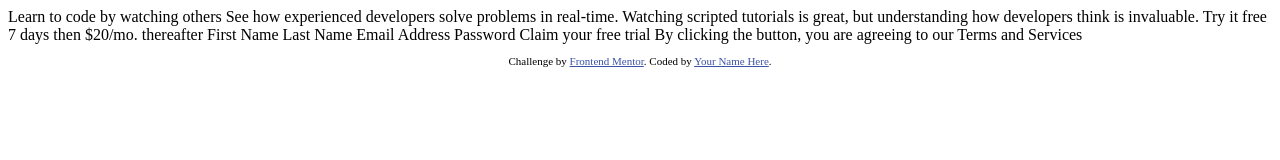
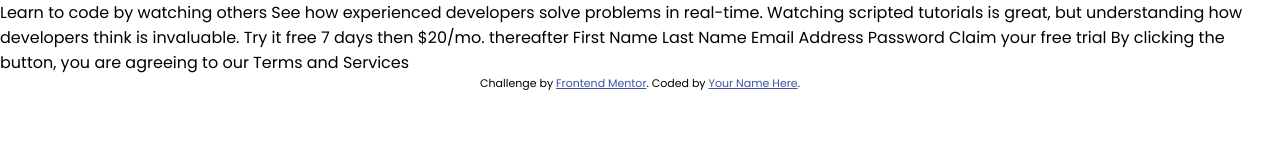
Before and after one commit to sreehariv-code/intro-component-with-signup-form, a plain HTML site: page index.html in a window 1280 px wide. Drawn offline with Linux system fonts and the light colour scheme.

Commit message:
added contents

```diff
--- a/index.html
+++ b/index.html
@@ -1,19 +1,29 @@
 <!DOCTYPE html>
 <html lang="en">
+
 <head>
   <meta charset="UTF-8">
-  <meta name="viewport" content="width=device-width, initial-scale=1.0"> <!-- displays site properly based on user's device -->
+  <meta name="viewport" content="width=device-width, initial-scale=1.0">
+  <!-- displays site properly based on user's device -->
 
   <link rel="icon" type="image/png" sizes="32x32" href="./images/favicon-32x32.png">
-
+  <link rel="stylesheet" href="./style.css">
+  <script src="./script.js" defer></script>
   <title>Frontend Mentor | Intro component with sign up form</title>
 
   <!-- Feel free to remove these styles or customise in your own stylesheet 👍 -->
   <style>
-    .attribution { font-size: 11px; text-align: center; }
-    .attribution a { color: hsl(228, 45%, 44%); }
+    .attribution {
+      font-size: 11px;
+      text-align: center;
+    }
+
+    .attribution a {
+      color: hsl(228, 45%, 44%);
+    }
   </style>
 </head>
+
 <body>
 
   Learn to code by watching others
@@ -34,9 +44,11 @@
 
   <footer>
     <p class="attribution">
-      Challenge by <a href="https://www.frontendmentor.io?ref=challenge" target="_blank">Frontend Mentor</a>.
+      Challenge by <a rel="noopener" href="https://www.frontendmentor.io?ref=challenge" target="_blank">Frontend
+        Mentor</a>.
       Coded by <a href="#">Your Name Here</a>.
     </p>
   </footer>
 </body>
+
 </html>
--- /dev/null
+++ b/style.css
@@ -0,0 +1,7 @@
+@import url("https://fonts.googleapis.com/css2?family=Poppins:wght@400;500;600;700&display=swap");
+* {
+  box-sizing: border-box;
+  padding: 0;
+  margin: 0;
+  font-family: "Poppins", sans-serif;
+}
```
Also changed, not shown: script.js (added), 1 other file.
